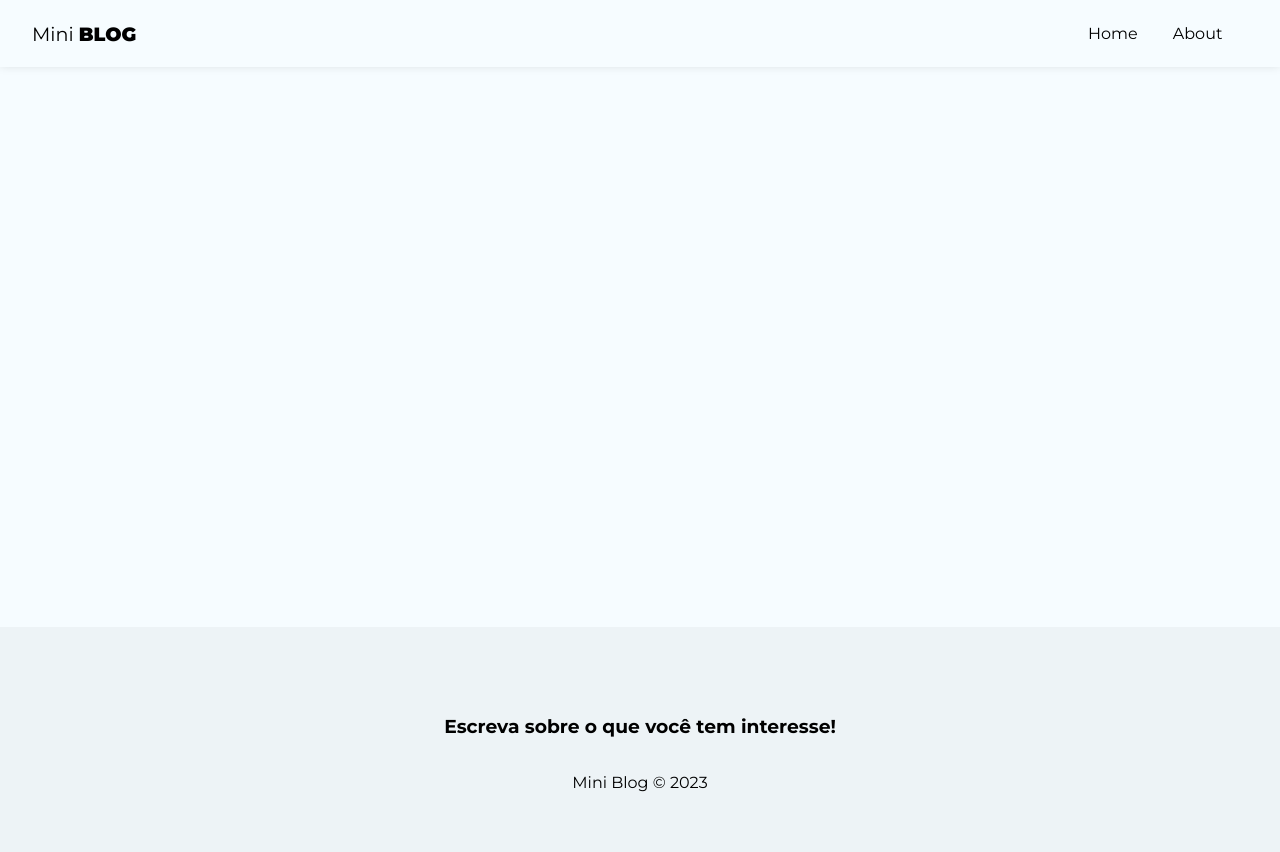
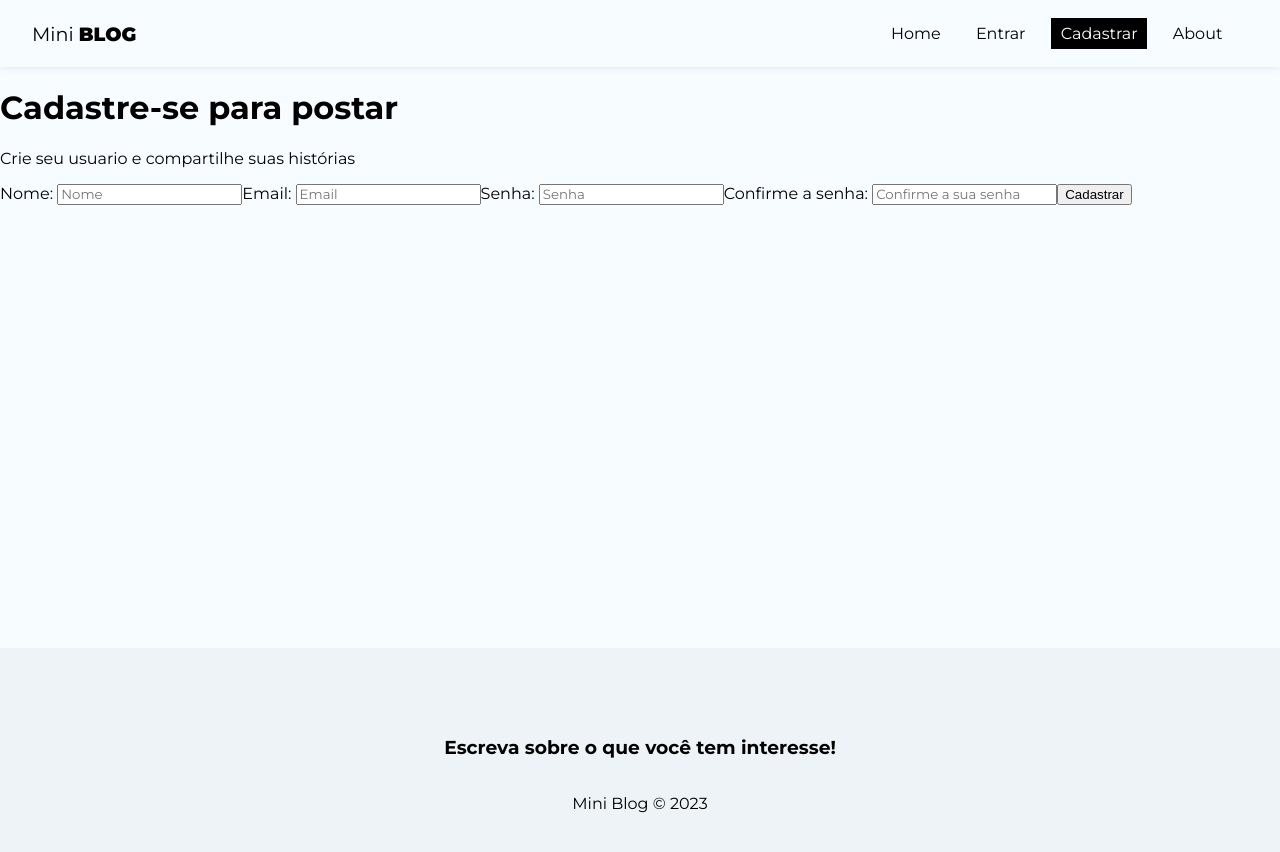
Before and after one commit to willy-deve/miniblog, a React (Create React App) app: page /registro in a window 1280 px wide. Shown: the top 852 px of the page. Built offline with nearby package versions, Linux system fonts and the light colour scheme.

Commit message:
iniciando a pagina de cadastro

```diff
--- a/src/components/Navbar/Navbar.js
+++ b/src/components/Navbar/Navbar.js
@@ -14,6 +14,12 @@ function Navbar() {
           <NavLink to="/" className={({ isActive }) => (isActive ? styles.active : "")}>Home</NavLink>
         </li>
         <li>
+          <NavLink to="/login" className={({ isActive }) => (isActive ? styles.active : "")}>Entrar</NavLink>
+        </li>
+        <li>
+          <NavLink to="/registro" className={({ isActive }) => (isActive ? styles.active : "")}>Cadastrar</NavLink>
+        </li>
+        <li>
           <NavLink to="/about" className={({ isActive }) => (isActive ? styles.active : "")}>About</NavLink>
         </li>
       </ul>
--- /dev/null
+++ b/src/pages/Login/Login.js
@@ -0,0 +1,13 @@
+import React from 'react';
+import styles from "./Login.module.css"
+
+function Login() {
+  return (
+    <>
+      <h1>Login</h1>
+
+    </>
+  );
+}
+
+export default Login;
--- /dev/null
+++ b/src/pages/Registro/Registro.js
@@ -0,0 +1,34 @@
+import React from 'react';
+import styles from "./Registro.module.css"
+
+function Registro() {
+  return (
+    <>
+      <h1>Cadastre-se para postar</h1>
+      <p>Crie seu usuario e compartilhe suas histórias</p>
+      <form>
+        <label>
+          <span>Nome: </span>
+          <input type="text" name='displayName' required placeholder='Nome ' />
+        </label>
+        <label>
+          <span>Email: </span>
+          <input type="eial" name='emaul' required placeholder='Email ' />
+        </label>
+        <label>
+          <span>Senha: </span>
+          <input type="password" name='password' required placeholder='Senha' />
+        </label>
+        <label>
+          <span>Confirme a senha: </span>
+          <input type="password" name='confirmPassword' required placeholder='Confirme a sua senha' />
+        </label>
+        <button className='btn'>Cadastrar</button>
+      </form>
+
+
+    </>
+  );
+}
+
+export default Registro;
--- /dev/null
+++ b/src/pages/Registro/Registro.module.css
@@ -0,0 +1,7 @@
+.register {
+  text-align: center;
+}
+
+.register p {
+  color: #aaa;
+}
--- a/src/routes/AppRoutes.js
+++ b/src/routes/AppRoutes.js
@@ -5,6 +5,8 @@ import Navbar from '../components/Navbar/Navbar';
 import About from '../pages/About/About';
 import Home from '../pages/Home/Home';
 import "../App.css";
+import Login from '../pages/Login/Login';
+import Registro from '../pages/Registro/Registro';
 
 function AppRoutes() {
   return (
@@ -16,6 +18,8 @@ function AppRoutes() {
           <Routes>
             <Route path='/' element={<Home />} />
             <Route path='/about' element={<About />} />
+            <Route path='/login' element={<Login />} />
+            <Route path='/registro' element={<Registro />} />
           </Routes>
         </div>
         <Footer />
```
Also changed, not shown: src/pages/Login/Login.module.css (added).
